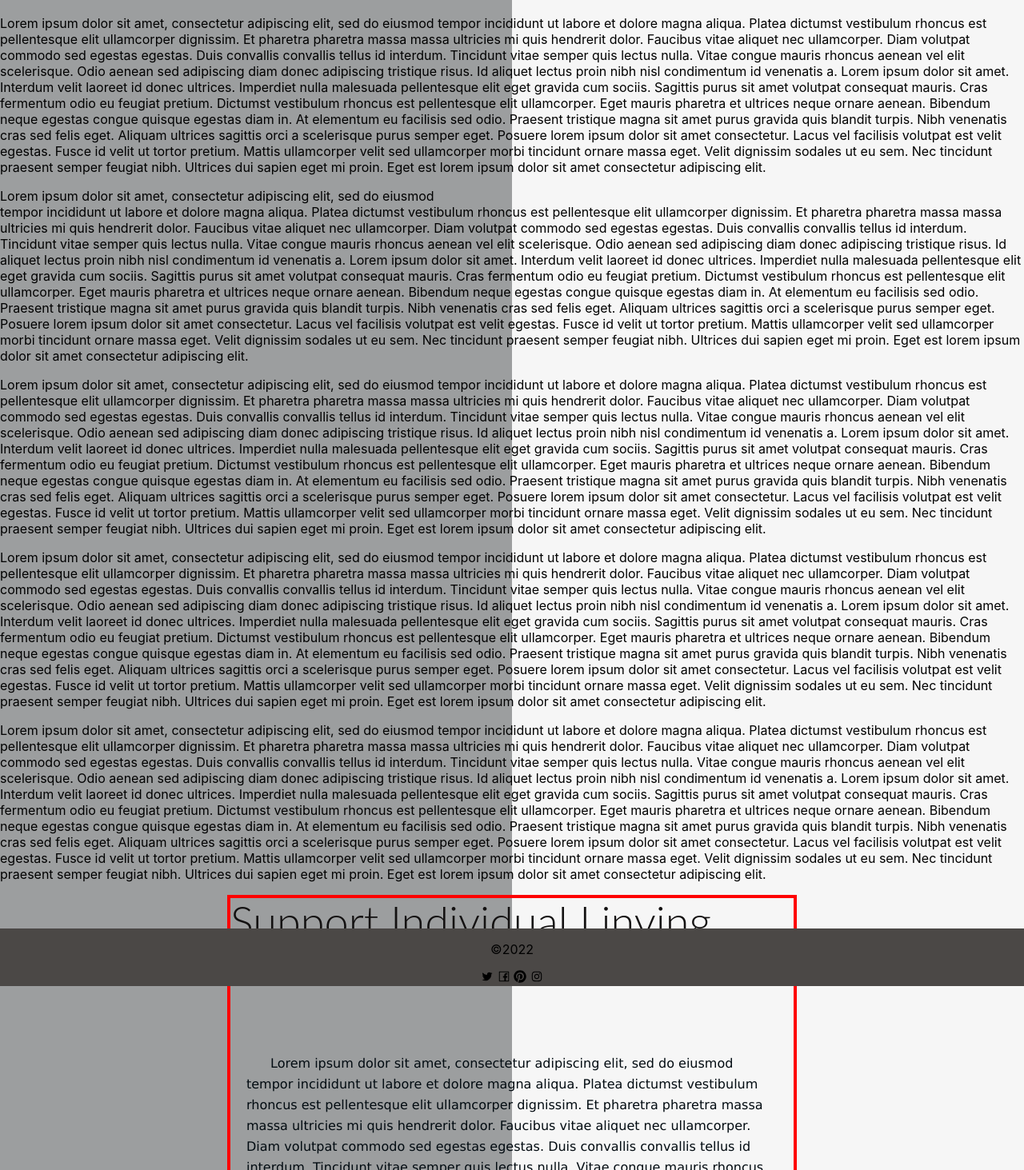
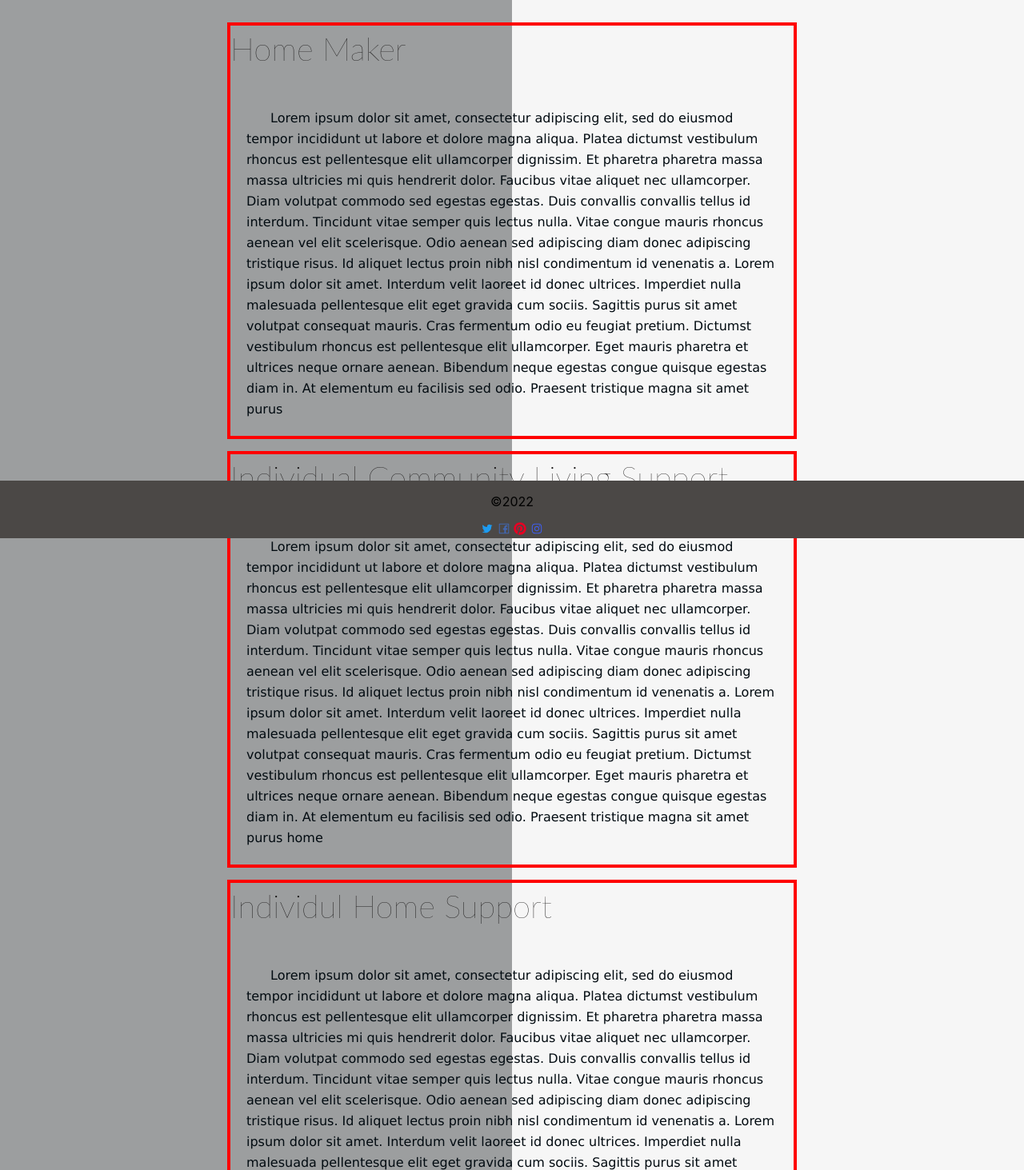
Before and after one commit to Bkanneh2020/health_Solution, a React (Create React App) app in the folder fame_health_solution/: page /Work in a window 1280 px wide. Shown: the part 127-1590 px from the top of the page at 80% size. Built offline with nearby package versions, Linux system fonts and the light colour scheme.

Commit message:
0914/2022 change

```diff
--- a/fame_health_solution/src/App.css
+++ b/fame_health_solution/src/App.css
@@ -108,15 +108,15 @@
     align-items: center;
   }
 
-  .silsdesign {
+  .divheading {
     color: #131111;
     font-family: "Lato", sans-serif;
-    font-size: 54px;
-    font-weight: 300;
+    font-size: 40px;
+    font-weight: 100;
     line-height: 58px;
-    margin: 0 0 58px;
+    margin: 0 0 25px;
   }
-  .sislpara {
+  .divparagraph {
     color: #020b11;
     font-family: "Lucida Sans", Arial, sans-serif;
     font-size: 16px;
--- a/fame_health_solution/src/Healthinfo/Healthinfo101.jsx
+++ b/fame_health_solution/src/Healthinfo/Healthinfo101.jsx
@@ -8,8 +8,8 @@ const Healthinfo101 = () => {
   }
   return (
     <div id="H">
-        <h4>Health101</h4>
-      <p style={pstyle}>
+        <h4 className="divheading">Health101</h4>
+      <p style={pstyle} className='divparagraph'>
         Lorem ipsum dolor sit amet, consectetur adipiscing elit, sed do eiusmod
         tempor incididunt ut labore et dolore magna aliqua. Auctor urna nunc id
         cursus metus aliquam eleifend mi. Et tortor at risus viverra adipiscing
--- a/fame_health_solution/src/Healthinfo/Homemaker.jsx
+++ b/fame_health_solution/src/Healthinfo/Homemaker.jsx
@@ -1,9 +1,17 @@
 import React from "react";
 
 const HomeMaker =()=>{
+  const homestyle={
+    border:'4px solid red',
+    width:"55%",
+    margin:'auto',
+    marginBottom:'15px',
+    marginTop:'25px'
+  }
     return(
-        <div id="Homeread">
-             <p>
+        <div id="Homeread" style={homestyle}>
+          <h3 className="divheading">Home Maker</h3>
+             <p className="divparagraph">
         {" "}
         Lorem ipsum dolor sit amet, consectetur adipiscing elit, sed do eiusmod
         tempor incididunt ut labore et dolore magna aliqua. Platea dictumst
@@ -21,14 +29,6 @@ const HomeMaker =()=>{
         pellentesque elit ullamcorper. Eget mauris pharetra et ultrices neque
         ornare aenean. Bibendum neque egestas congue quisque egestas diam in. At
         elementum eu facilisis sed odio. Praesent tristique magna sit amet purus
-        gravida quis blandit turpis. Nibh venenatis cras sed felis eget. Aliquam
-        ultrices sagittis orci a scelerisque purus semper eget. Posuere lorem
-        ipsum dolor sit amet consectetur. Lacus vel facilisis volutpat est velit
-        egestas. Fusce id velit ut tortor pretium. Mattis ullamcorper velit sed
-        ullamcorper morbi tincidunt ornare massa eget. Velit dignissim sodales
-        ut eu sem. Nec tincidunt praesent semper feugiat nibh. Ultrices dui
-        sapien eget mi proin. Eget est lorem ipsum dolor sit amet consectetur
-        adipiscing elit.
       </p>
 
         </div>
--- a/fame_health_solution/src/HomeLinks/Iclspage.jsx
+++ b/fame_health_solution/src/Healthinfo/Iclspage.jsx
@@ -1,9 +1,16 @@
 import React from "react";
 
 const Iclspage = () => {
+  const iclsstyle ={
+    border:'4px solid red',
+    width:"55%",
+    margin:'auto',
+    marginBottom:'15px'
+  }
   return (
-    <div id="iclsread">
-      <p>
+    <div id="iclsread" style={iclsstyle}>
+      <h3 className="divheading">Individual Community Living Support</h3>
+      <p className="divparagraph">
         Lorem ipsum dolor sit amet, consectetur adipiscing elit, sed do eiusmod <br />
         tempor incididunt ut labore et dolore magna aliqua. Platea dictumst
         vestibulum rhoncus est pellentesque elit ullamcorper dignissim. Et
@@ -20,14 +27,7 @@ const Iclspage = () => {
         pellentesque elit ullamcorper. Eget mauris pharetra et ultrices neque
         ornare aenean. Bibendum neque egestas congue quisque egestas diam in. At
         elementum eu facilisis sed odio. Praesent tristique magna sit amet purus
-        gravida quis blandit turpis. Nibh venenatis cras sed felis eget. Aliquam
-        ultrices sagittis orci a scelerisque purus semper eget. Posuere lorem
-        ipsum dolor sit amet consectetur. Lacus vel facilisis volutpat est velit
-        egestas. Fusce id velit ut tortor pretium. Mattis ullamcorper velit sed
-        ullamcorper morbi tincidunt ornare massa eget. Velit dignissim sodales
-        ut eu sem. Nec tincidunt praesent semper feugiat nibh. Ultrices dui
-        sapien eget mi proin. Eget est lorem ipsum dolor sit amet consectetur
-        adipiscing elit.
+        home
       </p>
     </div>
   );
--- a/fame_health_solution/src/HomeLinks/InsPage.jsx
+++ b/fame_health_solution/src/Healthinfo/InsPage.jsx
@@ -1,9 +1,19 @@
 import React from "react";
 
 const InsPage = () => {
+  const insstyle ={
+    border:'4px solid red',
+    width:"55%",
+    margin:'auto',
+    marginBottom:'15px'
+  }
+
   return (
-    <div id="insread">
-      <p>
+    <div id="insread" lassName="silsdesign" style={insstyle}>
+        <h3 className="divheading">
+      Individul Home Support
+      </h3>
+      <p className="divparagraph">
         Lorem ipsum dolor sit amet, consectetur adipiscing elit, sed do eiusmod
         tempor incididunt ut labore et dolore magna aliqua. Platea dictumst
         vestibulum rhoncus est pellentesque elit ullamcorper dignissim. Et
@@ -18,16 +28,7 @@ const InsPage = () => {
         sociis. Sagittis purus sit amet volutpat consequat mauris. Cras
         fermentum odio eu feugiat pretium. Dictumst vestibulum rhoncus est
         pellentesque elit ullamcorper. Eget mauris pharetra et ultrices neque
-        ornare aenean. Bibendum neque egestas congue quisque egestas diam in. At
-        elementum eu facilisis sed odio. Praesent tristique magna sit amet purus
-        gravida quis blandit turpis. Nibh venenatis cras sed felis eget. Aliquam
-        ultrices sagittis orci a scelerisque purus semper eget. Posuere lorem
-        ipsum dolor sit amet consectetur. Lacus vel facilisis volutpat est velit
-        egestas. Fusce id velit ut tortor pretium. Mattis ullamcorper velit sed
-        ullamcorper morbi tincidunt ornare massa eget. Velit dignissim sodales
-        ut eu sem. Nec tincidunt praesent semper feugiat nibh. Ultrices dui
-        sapien eget mi proin. Eget est lorem ipsum dolor sit amet consectetur
-        adipiscing elit.
+        ornare aenean. Bibendum neque egestas congue quisque egestas diam in.
       </p>
     </div>
   );
--- a/fame_health_solution/src/HomeLinks/PersonalSupPage.jsx
+++ b/fame_health_solution/src/Healthinfo/NightsupPage.jsx
@@ -1,9 +1,18 @@
 import React from "react";
 
-const PersonalSupPage = () => {
+const NightsupPage = () => {
+  const nightstyle ={
+    border:'4px solid red',
+    width:"55%",
+    margin:'auto',
+    marginBottom:'15px'
+  }
   return (
-    <div id="personalsupread">
-      <p>
+    <div id="nightsupread" style={nightstyle}>
+         <h3 className="divheading">
+     Night Supervision
+      </h3>
+      <p className="divparagraph">
         Lorem ipsum dolor sit amet, consectetur adipiscing elit, sed do eiusmod
         tempor incididunt ut labore et dolore magna aliqua. Platea dictumst
         vestibulum rhoncus est pellentesque elit ullamcorper dignissim. Et
@@ -20,17 +29,9 @@ const PersonalSupPage = () => {
         pellentesque elit ullamcorper. Eget mauris pharetra et ultrices neque
         ornare aenean. Bibendum neque egestas congue quisque egestas diam in. At
         elementum eu facilisis sed odio. Praesent tristique magna sit amet purus
-        gravida quis blandit turpis. Nibh venenatis cras sed felis eget. Aliquam
-        ultrices sagittis orci a scelerisque purus semper eget. Posuere lorem
-        ipsum dolor sit amet consectetur. Lacus vel facilisis volutpat est velit
-        egestas. Fusce id velit ut tortor pretium. Mattis ullamcorper velit sed
-        ullamcorper morbi tincidunt ornare massa eget. Velit dignissim sodales
-        ut eu sem. Nec tincidunt praesent semper feugiat nibh. Ultrices dui
-        sapien eget mi proin. Eget est lorem ipsum dolor sit amet consectetur
-        adipiscing elit.
       </p>
     </div>
   );
 };
 
-export default PersonalSupPage;
+export default NightsupPage;
--- a/fame_health_solution/src/HomeLinks/SilsPage.jsx
+++ b/fame_health_solution/src/Healthinfo/PersonalSupPage.jsx
@@ -1,19 +1,18 @@
 import React from "react";
 
-const SilsPage = () => {
-
-  const silsstyle ={
+const PersonalSupPage = () => {
+  const personalstyle ={
     border:'4px solid red',
     width:"55%",
-    margin:'auto'
+    margin:'auto',
+    marginBottom:'15px'
   }
-
   return (
-    <div style={silsstyle} id="silsread">
-      <h2 className="silsdesign">
-        Support Individual Linving Standard
-      </h2>
-      <p className="sislpara">
+    <div id="personalsupread" style={personalstyle}>
+         <h3 className="divheading">
+    Personal Support
+      </h3>
+      <p className="divparagraph">
         Lorem ipsum dolor sit amet, consectetur adipiscing elit, sed do eiusmod
         tempor incididunt ut labore et dolore magna aliqua. Platea dictumst
         vestibulum rhoncus est pellentesque elit ullamcorper dignissim. Et
@@ -28,19 +27,10 @@ const SilsPage = () => {
         sociis. Sagittis purus sit amet volutpat consequat mauris. Cras
         fermentum odio eu feugiat pretium. Dictumst vestibulum rhoncus est
         pellentesque elit ullamcorper. Eget mauris pharetra et ultrices neque
-        ornare aenean. Bibendum neque egestas congue quisque egestas diam in. At
-        elementum eu facilisis sed odio. Praesent tristique magna sit amet purus
-        gravida quis blandit turpis. Nibh venenatis cras sed felis eget. Aliquam
-        ultrices sagittis orci a scelerisque purus semper eget. Posuere lorem
-        ipsum dolor sit amet consectetur. Lacus vel facilisis volutpat est velit
-        egestas. Fusce id velit ut tortor pretium. Mattis ullamcorper velit sed
-        ullamcorper morbi tincidunt ornare massa eget. Velit dignissim sodales
-        ut eu sem. Nec tincidunt praesent semper feugiat nibh. Ultrices dui
-        sapien eget mi proin. Eget est lorem ipsum dolor sit amet consectetur
-        adipiscing elit.
+        ornare aenean. Bibendum neque egestas congue quisque egestas diam in.
       </p>
     </div>
   );
 };
 
-export default SilsPage;
+export default PersonalSupPage;
--- a/fame_health_solution/src/HomeLinks/NightsupPage.jsx
+++ b/fame_health_solution/src/Healthinfo/SilsPage.jsx
@@ -1,9 +1,20 @@
 import React from "react";
 
-const NightsupPage = () => {
+const SilsPage = () => {
+
+  const silsstyle ={
+    border:'4px solid red',
+    width:"55%",
+    margin:'auto',
+    marginBottom:'15px'
+  }
+
   return (
-    <div id="nightsupread">
-      <p>
+    <div style={silsstyle} id="silsread">
+      <h3 className="divheading">
+        Support Individual Linving Standard
+      </h3>
+      <p className="divparagraph">
         Lorem ipsum dolor sit amet, consectetur adipiscing elit, sed do eiusmod
         tempor incididunt ut labore et dolore magna aliqua. Platea dictumst
         vestibulum rhoncus est pellentesque elit ullamcorper dignissim. Et
@@ -17,20 +28,9 @@ const NightsupPage = () => {
         ultrices. Imperdiet nulla malesuada pellentesque elit eget gravida cum
         sociis. Sagittis purus sit amet volutpat consequat mauris. Cras
         fermentum odio eu feugiat pretium. Dictumst vestibulum rhoncus est
-        pellentesque elit ullamcorper. Eget mauris pharetra et ultrices neque
-        ornare aenean. Bibendum neque egestas congue quisque egestas diam in. At
-        elementum eu facilisis sed odio. Praesent tristique magna sit amet purus
-        gravida quis blandit turpis. Nibh venenatis cras sed felis eget. Aliquam
-        ultrices sagittis orci a scelerisque purus semper eget. Posuere lorem
-        ipsum dolor sit amet consectetur. Lacus vel facilisis volutpat est velit
-        egestas. Fusce id velit ut tortor pretium. Mattis ullamcorper velit sed
-        ullamcorper morbi tincidunt ornare massa eget. Velit dignissim sodales
-        ut eu sem. Nec tincidunt praesent semper feugiat nibh. Ultrices dui
-        sapien eget mi proin. Eget est lorem ipsum dolor sit amet consectetur
-        adipiscing elit.
       </p>
     </div>
   );
 };
 
-export default NightsupPage;
+export default SilsPage;
--- a/fame_health_solution/src/HomeLinks/Footer.jsx
+++ b/fame_health_solution/src/HomeLinks/Footer.jsx
@@ -1,27 +1,30 @@
 import React from "react";
-import { AiOutlineTwitter, AiOutlineFacebook, AiOutlineInstagram } from "react-icons/ai";
+import {
+  AiOutlineTwitter,
+  AiOutlineFacebook,
+  AiOutlineInstagram,
+} from "react-icons/ai";
 import { FaPinterest } from "react-icons/fa";
 
-const Footer =()=>{
-    const thisYear = new Date();
-    const year =thisYear.getFullYear();
+const Footer = () => {
+  const thisYear = new Date();
+  const year = thisYear.getFullYear();
 
-    const FooterStyle ={
-        textAlign: 'center',
-        position:'absolute',
-        bottom: '-70%',
-        backgroundColor: '#4b4846'
+  const FooterStyle = {
+    textAlign: "center",
+    position: "fixed",
+    backgroundColor: "#4b4846",
+  };
 
-    }
-
-    return(
-        <div style={FooterStyle} className='footerstyle'>
-
-            <p> &copy;{year} </p>
-            <AiOutlineTwitter/> <AiOutlineFacebook/> <FaPinterest/> <AiOutlineInstagram/>
-
-        </div>
-    )
-}
+  return (
+    <div style={FooterStyle} className="footerstyle">
+      <p> &copy;{year} </p>
+      <AiOutlineTwitter style={{ color: "#1D9BF0" }} />{" "}
+      <AiOutlineFacebook style={{ color: "#4267B2" }} />{" "}
+      <FaPinterest style={{ color: "#E60023" }} />{" "}
+      <AiOutlineInstagram style={{ color: "#405DE6" }} />
+    </div>
+  );
+};
 
 export default Footer;
```
Also changed, not shown: fame_health_solution/src/HomeLinks/Work.jsx (+5 -5 lines).
